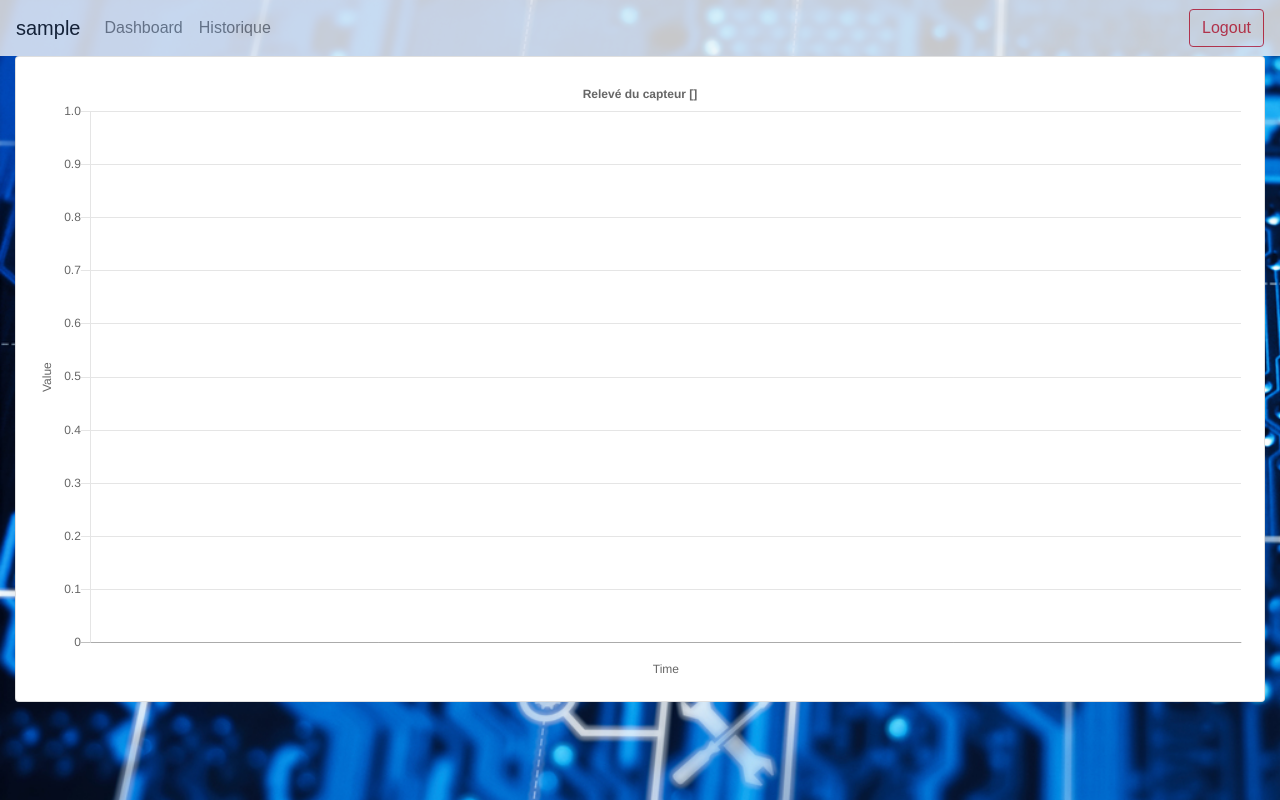
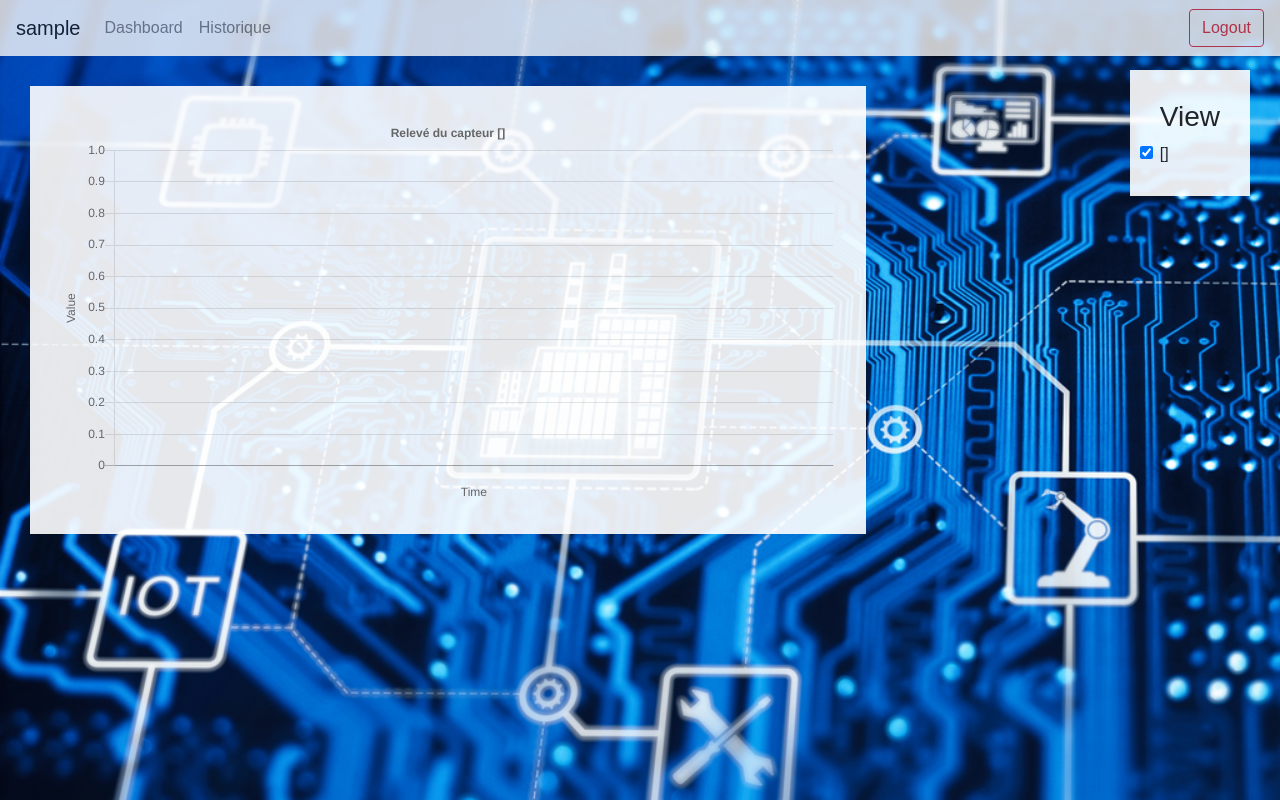
Before and after one commit to Maxerived/SSEPythonFlask_MonitIntel, a Flask app: template templates/dashboard.html in a window 1280 px wide. Run offline with Flask 2, Linux system fonts and the light colour scheme; the template is opened without the code that fills it: most values are stand-ins (such as "Sample title", 1, 10 or a date in 2020); data that the repository does not hold is empty; some libraries are stand-ins or nearby versions.

Commit message:
inerface dashboard

```diff
--- a/static/js/admin.js
+++ b/static/js/admin.js
@@ -8,7 +8,7 @@
     navitem[0].className += " active";
 }
 
-function openForm(evt, cityName) {
+function openForm(evt, id) {
     var i, tabcontent, navitem;
     tabcontent = document.getElementsByClassName("tabcontent");
     for (i = 0; i < tabcontent.length; i++) {
@@ -18,7 +18,7 @@
     for (i = 0; i < navitem.length; i++) {
         navitem[i].className = navitem[i].className.replace(" active", "");
     }
-    document.getElementById(cityName).style.display = "block";
+    document.getElementById(id).style.display = "block";
     evt.currentTarget.className += " active";
 }
 
--- a/static/styles/dashboard.css
+++ b/static/styles/dashboard.css
@@ -1,11 +1,36 @@
-html,body{
+html, body {
     background-image: url("../img/iot-background.jpg");
     background-size: cover;
-    background-repeat: no-repeat;
+    background-repeat: repeat;
     height: 100%;
     font-family: 'Numans', sans-serif;
-    }
+    position:relative
+}
 
 .navbar {
     opacity: 0.8;
 }
+
+.graph-container {
+    height: auto;
+    background: rgba(255, 255, 255, 0.9);
+    padding: 30px;
+    margin: 30px;
+}
+
+.right{
+    width: 25%;
+}
+
+.left{
+    width: 70%;
+}
+
+.top{
+    position: absolute;
+    top: 40px;
+    right: 0;
+    background: rgba(255, 255, 255, 0.9);
+    padding: 30px;
+    margin: 30px;
+}
--- a/templates/dashboard.html
+++ b/templates/dashboard.html
@@ -10,7 +10,7 @@
     <script src="https://cdnjs.cloudflare.com/ajax/libs/popper.js/1.16.0/umd/popper.min.js"></script>
     <script src="https://maxcdn.bootstrapcdn.com/bootstrap/4.5.2/js/bootstrap.min.js"></script>
     <!--Custom styles-->
-    <link rel="icon" type="image/png" href="/static/img/favicon.ico"/>
+    <link rel="icon" type="image/png" href="/static/img/favicon.ico" />
     <link rel="stylesheet" type="text/css" href="{{ url_for('static',filename='styles/dashboard.css') }}">
     <script src="{{ url_for('static',filename='js/dashboard.js') }}"></script>
 </head>
@@ -25,10 +25,10 @@
 
         <div class="collapse navbar-collapse" id="navbarSupportedContent">
             <ul class="navbar-nav mr-auto">
-                <li class="nav-item" onclick="openForm(event, 'adduser')">
+                <li class="nav-item" onclick="openTab(event, 'dashboard')">
                     <a class="nav-link tablinks" href="#">Dashboard</a>
                 </li>
-                <li class="nav-item" onclick="openForm(event, 'adduser')">
+                <li class="nav-item" onclick="openTab(event, 'historique')">
                     <a class="nav-link tablinks" href="#historique">Historique</a>
                 </li>
             </ul>
@@ -37,15 +37,32 @@
         </div>
     </nav>
 
+    <div id="tab-dashboard" class="tabcontent">
+    <div class="left">
         {% for appareil in appareils %}
-        <div class="col-12">
-            <div class="card">
-                <div class="card-body">
-                    <canvas id={{appareil}} class="graph"></canvas>
-                </div>
-            </div>
+        <div class="graph-container" id=container-{{appareil}}>
+            <canvas id={{appareil}} class="graph"></canvas>
         </div>
         {% endfor %}
+    </div>
+
+
+    <div class="right">
+        <div class="top">
+            <h3>View</h3>
+            {% for appareil in appareils %}
+            <input type="checkbox" class="form-check-input" id=checkbox-{{appareil}} onclick="check(this);" checked>
+            <label class="form-check-label">{{appareil}}</label>
+            <br>
+            {% endfor %}
+        </div>
+    </div>
+</div>
+
+<div id="tab-historique"  class="tabcontent">
+
+</div>
+
 
     <!--suppress JSUnresolvedLibraryURL -->
     <script src="https://cdnjs.cloudflare.com/ajax/libs/jquery/3.4.0/jquery.min.js"></script>
```
Also changed, not shown: static/js/dashboard.js (+32 -0 lines).
